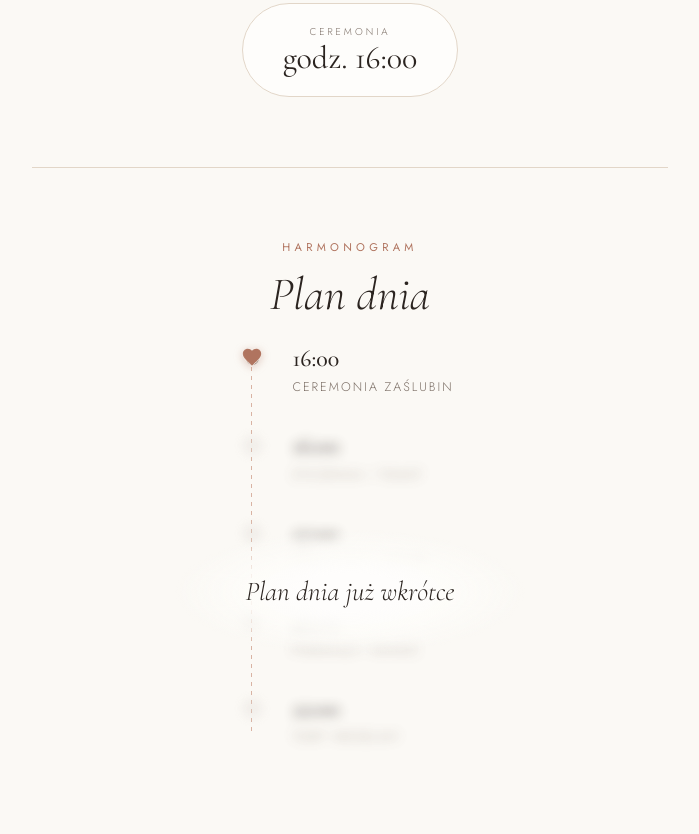
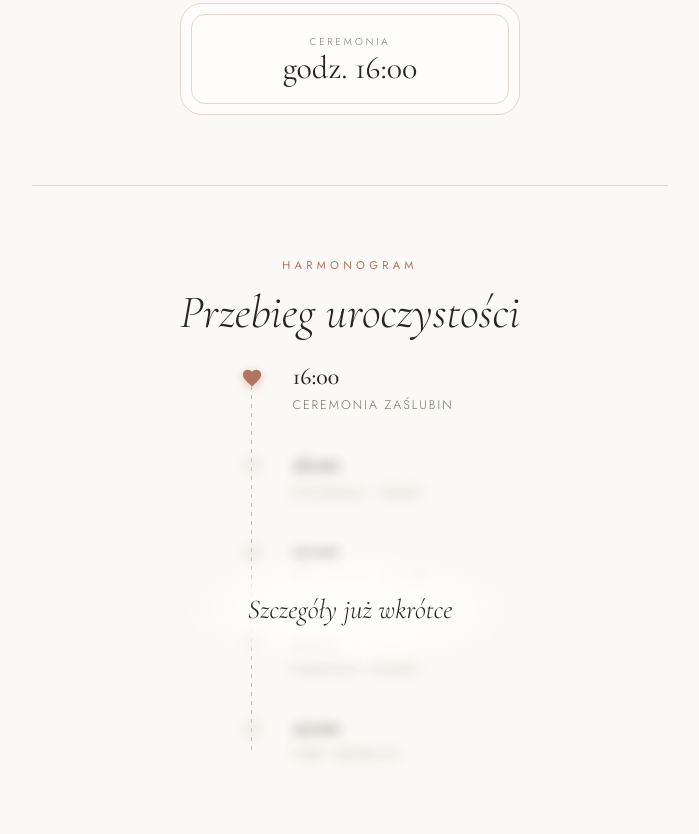
Before and after one commit to paulina-mateusz/paulina-mateusz.github.io, a plain HTML site: page index.html in a window 1280 px wide. Shown: the part 1106-1940 px from the top of the page, without its empty margins (290-989 px from the left). Drawn offline with nearby package versions, Linux system fonts and the light colour scheme.

Commit message:
Update index.html

```diff
--- a/index.html
+++ b/index.html
@@ -107,15 +107,32 @@
     font-family:var(--serif);font-weight:300;font-style:italic;
     font-size:clamp(2.2rem,7vw,2.9rem);line-height:1.1;margin:12px 0 26px;
   }
-  .lead{font-family:var(--serif);font-size:1.3rem;line-height:1.6;color:#4a403a;max-width:500px;margin:0 auto}
+  .lead{text-wrap:pretty;font-family:var(--serif);font-size:1.3rem;line-height:1.6;color:#4a403a;max-width:500px;margin:0 auto}
 
-  .reveal{opacity:0;transform:translateY(22px);transition:opacity 1s ease, transform 1s cubic-bezier(.2,.7,.2,1)}
-  .reveal.in{opacity:1;transform:none}
+  /* pojawianie się – elementy po kolei, w obie strony przewijania */
+  .r{
+    opacity:0;transform:translateY(28px);
+    transition:opacity .9s ease, transform 1.2s cubic-bezier(.16,1,.3,1), filter 1s ease;
+    transition-delay:0s;
+  }
+  .r.soft{filter:blur(5px)}
+  .reveal.from-top .r{transform:translateY(-28px)}
+  .reveal.in .r{opacity:1;transform:none;transition-delay:calc(var(--i,0) * 120ms)}
+  .reveal.in .r.soft{filter:blur(0)}
+  .reveal.in .t-item.blur.r{opacity:.75}
+  .t-heart.r{transform:scale(.3);
+    transition:top 1.2s ease, opacity .8s ease, transform .9s cubic-bezier(.34,1.56,.64,1)}
+  .reveal.from-top .t-heart.r{transform:scale(.3)}
+  .reveal.in .t-heart.r{transform:none}
 
   /* zaproszenie */
   .invite-time{
-    display:inline-flex;flex-direction:column;align-items:center;margin-top:34px;
-    padding:20px 40px;border:1px solid var(--line);border-radius:999px;background:var(--card);
+    display:flex;flex-direction:column;align-items:center;margin:34px auto 0;max-width:340px;
+    padding:30px 26px 28px;border:1px solid var(--line);border-radius:22px;background:var(--card);
+    position:relative;
+  }
+  .invite-time::after{
+    content:'';position:absolute;inset:10px;border:1px solid var(--line);border-radius:14px;pointer-events:none;
   }
   .invite-time b{font-family:var(--serif);font-weight:400;font-size:2rem;line-height:1.1}
   .invite-time span{font-size:.62rem;letter-spacing:.3em;text-transform:uppercase;color:var(--muted)}
@@ -123,13 +140,13 @@
   /* ============ PLAN DNIA ============ */
   .timeline{position:relative;width:fit-content;max-width:100%;margin:10px auto 0;text-align:left}
   .timeline::before{
-    content:'';position:absolute;left:5px;top:12px;bottom:14px;width:1px;
+    content:'';position:absolute;left:5px;top:var(--c,.825rem);bottom:14px;width:1px;
     background:repeating-linear-gradient(var(--rose-soft) 0 4px,transparent 4px 9px);
   }
   .t-item{position:relative;padding-left:46px;margin-bottom:34px}
   .t-item:last-child{margin-bottom:0}
   .t-item::before{
-    content:'';position:absolute;left:0;top:6px;width:11px;height:11px;border-radius:50%;
+    content:'';position:absolute;left:0;top:calc(var(--c,.825rem) - 5.5px);width:11px;height:11px;border-radius:50%;
     background:var(--paper);border:1px solid var(--muted);transition:all .6s;
   }
   .t-item.done::before{background:var(--rose-soft);border-color:var(--rose)}
@@ -143,7 +160,7 @@
     font-family:var(--serif);font-style:italic;font-size:1.7rem;color:var(--ink);text-align:center;z-index:3;
   }
   .t-heart{
-    position:absolute;left:-5.5px;top:0;width:22px;height:22px;z-index:2;pointer-events:none;
+    position:absolute;left:-5.25px;top:0;width:22px;height:22px;z-index:2;pointer-events:none;
     transition:top 1.2s ease;filter:drop-shadow(0 2px 4px rgba(176,116,95,.35));
   }
   .t-heart path{fill:var(--rose);stroke:var(--paper);stroke-width:1.4;paint-order:stroke;
@@ -158,7 +175,7 @@
   .album::after{
     content:'';position:absolute;inset:10px;border:1px solid var(--line);border-radius:14px;pointer-events:none;
   }
-  .album p{max-width:430px;margin:0 auto 30px;color:#5a4f48}
+  .album p{text-wrap:pretty;max-width:430px;margin:0 auto 30px;color:#5a4f48}
   .cam{width:46px;height:46px;margin:0 auto 6px;stroke:var(--rose);fill:none;stroke-width:1.1}
 
   .btn{
@@ -204,7 +221,7 @@
   }
   @media (prefers-reduced-motion:reduce){
     *,*::before,*::after{animation:none!important;transition:none!important}
-    .hero-inner,.reveal{opacity:1;transform:none}
+    .hero-inner,.r{opacity:1!important;transform:none!important;filter:none!important}
     .sprig path{stroke-dashoffset:0}
   }
 </style>
@@ -242,7 +259,7 @@
   <section id="zaproszenie" class="reveal">
     <div class="eyebrow">Zaproszenie</div>
     <h2>Bądźcie z nami</h2>
-    <p class="lead">Z ogromną radością zapraszamy Was do wspólnego świętowania tego wyjątkowego dnia.</p>
+    <p class="lead">Z&nbsp;ogromną radością zapraszamy Was do&nbsp;wspólnego świętowania tego wyjątkowego&nbsp;dnia.</p>
     <div class="invite-time">
       <span>Ceremonia</span>
       <b>godz. 16:00</b>
@@ -251,7 +268,7 @@
 
   <section class="reveal">
     <div class="eyebrow">Harmonogram</div>
-    <h2>Plan dnia</h2>
+    <h2>Przebieg uroczystości</h2>
     <div class="timeline" id="timeline">
       <svg class="t-heart" id="t-heart" viewBox="0 0 24 24" aria-hidden="true">
         <path d="M12 21.35l-1.45-1.32C5.4 15.36 2 12.28 2 8.5 2 5.42 4.42 3 7.5 3c1.74 0 3.41.81 4.5 2.09C13.09 3.81 14.76 3 16.5 3 19.58 3 22 5.42 22 8.5c0 3.78-3.4 6.86-8.55 11.54L12 21.35z"/>
@@ -261,7 +278,7 @@
       <div class="t-item blur" aria-hidden="true" data-time="17:00"><span class="t-time">17:00</span><span class="t-label">Uroczysty obiad</span></div>
       <div class="t-item blur" aria-hidden="true" data-time="20:00"><span class="t-time">20:00</span><span class="t-label">Pierwszy taniec</span></div>
       <div class="t-item blur" aria-hidden="true" data-time="22:00"><span class="t-time">22:00</span><span class="t-label">Tort weselny</span></div>
-      <div class="t-soon" id="t-soon"><span style="white-space:nowrap;padding:40px 70px;background:radial-gradient(closest-side,#fefdfc 30%,rgba(253,252,249,.88) 60%,rgba(251,249,245,0) 100%)">Plan dnia już wkrótce</span></div>
+      <div class="t-soon" id="t-soon"><span style="white-space:nowrap;padding:40px 70px;background:radial-gradient(closest-side,#fefdfc 30%,rgba(253,252,249,.88) 60%,rgba(251,249,245,0) 100%)">Szczegóły już wkrótce</span></div>
     </div>
   </section>
 
@@ -275,7 +292,7 @@
       </svg>
       <div class="eyebrow">Wspólne wspomnienia</div>
       <h2>Weselny album</h2>
-      <p>Złapaliście piękną chwilę? Zróbcie zdjęcie, nagrajcie film albo wybierzcie pliki z galerii — trafią prosto do naszego albumu.</p>
+      <p>Złapaliście piękną chwilę? Zróbcie zdjęcie, nagrajcie film albo wybierzcie pliki z&nbsp;galerii&nbsp;— trafią prosto do&nbsp;naszego albumu.</p>
 
       <input type="file" id="file-input" accept="image/*,video/*" multiple>
       <button type="button" class="btn" id="upload-btn">Dodaj zdjęcia i filmy</button>
@@ -332,7 +349,20 @@
     const heart = document.getElementById('t-heart');
     const items = [...timeline.querySelectorAll('.t-item:not(.blur)')];
     const times = items.map(el => { const [h,m] = el.dataset.time.split(':').map(Number); return h*60+m; });
-    const HEART = 22, DOT_CENTER = 6 + 5.5;
+    const HEART = 22;
+    const OPTICAL = 1; // serce ma „ciężar” w górnej części – 1 px w dół, żeby optycznie siedziało na środku cyfr
+    // środek faktycznie narysowanych cyfr „16:00” (czcionka ma cyfry nautyczne, więc środek linii ≠ środek cyfr)
+    const ctx = document.createElement('canvas').getContext('2d');
+    function glyphCenter(t){
+      const cs = getComputedStyle(t);
+      ctx.font = cs.fontStyle + ' ' + cs.fontWeight + ' ' + cs.fontSize + ' ' + cs.fontFamily;
+      const m = ctx.measureText(t.textContent.trim());
+      if (!m.fontBoundingBoxAscent || !m.actualBoundingBoxAscent) return t.offsetHeight / 2;
+      const lh = t.offsetHeight;
+      const baseline = (lh - (m.fontBoundingBoxAscent + m.fontBoundingBoxDescent)) / 2 + m.fontBoundingBoxAscent;
+      return baseline - (m.actualBoundingBoxAscent - m.actualBoundingBoxDescent) / 2;
+    }
+    const centerOf = el => { const t = el.querySelector('.t-time'); return el.offsetTop + t.offsetTop + glyphCenter(t); };
 
     function minutesNow(){
       const test = new URLSearchParams(location.search).get('godzina');
@@ -354,15 +384,17 @@
     }
     function place(instant){
       placeSoon();
+      const first = timeline.querySelector('.t-item .t-time');
+      if (first) timeline.style.setProperty('--c', (first.offsetTop + glyphCenter(first)) + 'px');
       const t = minutesNow();
-      const ys = items.map(el => el.offsetTop + DOT_CENTER);
+      const ys = items.map(centerOf);
       const last = times.length - 1;
       let y;
       if (t <= times[0]) y = ys[0];
       else if (t >= times[last]) y = ys[last];
       else { let i = 0; while (t >= times[i+1]) i++; const f = (t-times[i])/(times[i+1]-times[i]); y = ys[i] + f*(ys[i+1]-ys[i]); }
       if (instant) heart.style.transition = 'none';
-      heart.style.top = (y - HEART/2) + 'px';
+      heart.style.top = (y - HEART/2 + OPTICAL) + 'px';
       if (instant){ heart.getBoundingClientRect(); heart.style.transition = ''; }
       items.forEach((el,i) => el.classList.toggle('done', t >= times[i]));
     }
@@ -373,13 +405,34 @@
     setInterval(() => place(false), 30000);
   })();
 
-  // ====== POJAWIANIE SIĘ SEKCJI ======
+  // ====== POJAWIANIE SIĘ SEKCJI (w obie strony) ======
   (function(){
     const els = document.querySelectorAll('.reveal');
+    els.forEach(sec => {
+      // kolejność pojawiania się elementów w sekcji
+      const parts = [];
+      [...sec.children].forEach(ch => {
+        if (ch.classList.contains('timeline')) parts.push(...ch.querySelectorAll('.t-item, .t-soon'));
+        else if (ch.classList.contains('album')) parts.push(...[...ch.children].filter(c => c.id !== 'file-input'));
+        else parts.push(ch);
+      });
+      parts.forEach((el, i) => {
+        el.classList.add('r');
+        if (!el.classList.contains('t-item')) el.classList.add('soft');
+        el.style.setProperty('--i', i);
+      });
+      const heart = sec.querySelector('.t-heart');
+      if (heart){ heart.classList.add('r'); heart.style.setProperty('--i', 1); }
+    });
     if (!('IntersectionObserver' in window)){ els.forEach(e => e.classList.add('in')); return; }
     const io = new IntersectionObserver(entries => entries.forEach(e => {
-      if (e.isIntersecting){ e.target.classList.add('in'); io.unobserve(e.target); }
-    }), { threshold: .15 });
+      if (e.isIntersecting){
+        e.target.classList.add('in');
+      } else {
+        e.target.classList.remove('in');
+        e.target.classList.toggle('from-top', e.boundingClientRect.top < 0);
+      }
+    }), { threshold: .12, rootMargin: '0px 0px -8% 0px' });
     els.forEach(e => io.observe(e));
   })();
 
```
